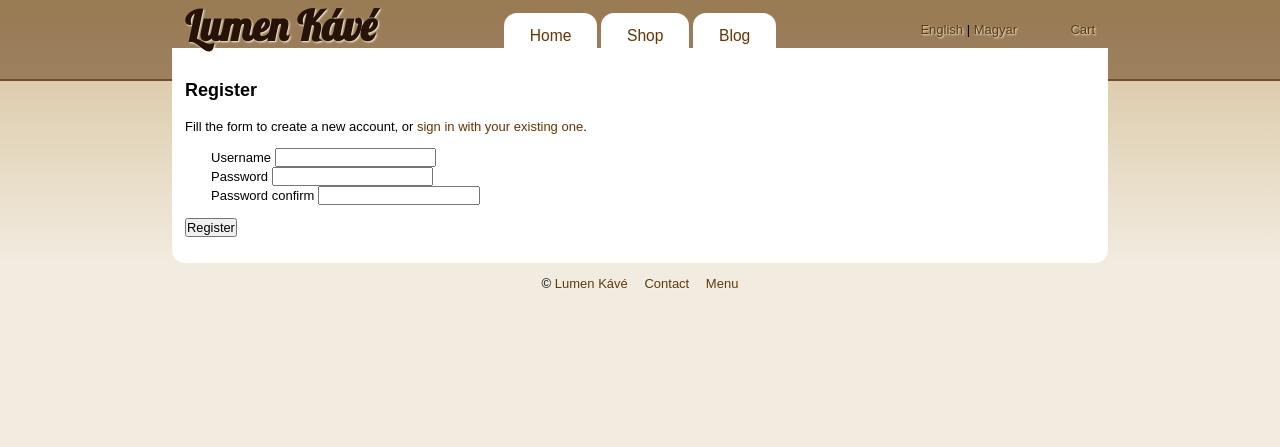
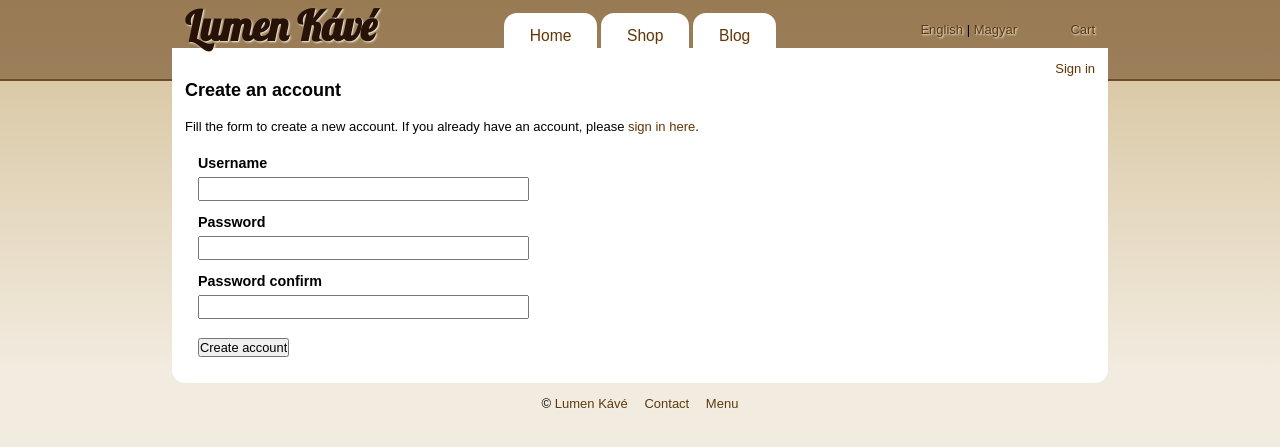
Before and after one commit to yaanno/gae-shop, a Python web app: template templates/user/register.html in a window 1280 px wide. Shown: the top 447 px of the page. Run offline with Jinja, Linux system fonts and the light colour scheme; the template is opened without the code that fills it: most values are stand-ins (such as "Sample title", 1, 10 or a date in 2020); form fields are guessed from the names that the template uses; some libraries are stand-ins or nearby versions.

Commit message:
auth forms

```diff
--- /dev/null
+++ b/static/css/forms.css
@@ -0,0 +1,58 @@
+/* =forms */
+
+.tipfy-form ul {
+    margin: 0 1em;
+}
+
+.tipfy-form li {
+    padding: .5em 0;
+    position: relative;
+}
+
+.tipfy-form label {
+    display: block;
+    font-size: 1.1em;
+    font-weight: bold;
+    padding: 0 0 .3em;
+    cursor: pointer;
+}
+
+.tipfy-form label abbr {
+    color: red;
+    border: none;
+}
+
+.tipfy-form .descr {
+    display: block;
+    font-style: italic;
+    font-size: .9em;
+    padding: .2em;
+    color: green;
+}
+
+.tipfy-form input[type=text], .tipfy-form input[type=password] {
+    width: 25em;
+    padding: .2em;
+}
+
+.tipfy-form input[type=checkbox] {
+    float: left;
+    margin-right: .5em;
+}
+
+.tipfy-form textarea {
+    width: 100%;
+    height: 20em;
+}
+
+.tipfy-form p:last-child {
+    margin: 1em;
+}
+
+.errors {
+    margin: 0;
+    position: absolute;
+    top: 0;
+    left: 16em;
+    color: red;
+}
--- a/static/css/site.css
+++ b/static/css/site.css
@@ -235,3 +235,9 @@ footer {
 .tag {
     color: #5F3711;
 }
+
+#auth {
+    position: absolute;
+    right: 1em;
+    top: 1em;
+}
--- a/templates/base.html
+++ b/templates/base.html
@@ -12,7 +12,7 @@
         <link rel="stylesheet" href="/css/reset-min.css">
         <link rel="stylesheet" href="/css/base-min.css">
         <link rel="stylesheet" href="/css/fonts-min.css">
-        <link rel="stylesheet" href="/css/site-min.css">
+        <link rel="stylesheet" href="/css/site.css">
         <link href='http://fonts.googleapis.com/css?family=Lobster&amp;subset=latin' rel='stylesheet' type='text/css'>
         {% block css %}
         {% endblock %}
@@ -32,6 +32,9 @@
             <div id="cart">
                 {% include "partials/cart.html" %}
             </div>
+            <div id="auth">
+                {% include "partials/auth.html" %}
+            </div>
             {% block content %}{% endblock %}
         </div>
         {% block footer %}
--- /dev/null
+++ b/templates/partials/auth.html
@@ -0,0 +1,5 @@
+{% if current_user %}
+    Hi, {{ current_user }} | <a href="{{ url_for('user/profile') }}">Your profile</a> | <a href="{{ logout_url }}">Sign out</a>
+{% else %}
+    <a href="{{ login_url }}">Sign in</a>
+{% endif %}
--- a/templates/user/register.html
+++ b/templates/user/register.html
@@ -2,17 +2,19 @@
 
 {% from 'form_macros.html' import form_field %}
 
+{% block title %}
+    {{ _('Create an account') }} | {{ super() }}
+{% endblock %}
+
 {% block content %}
-    <h1>Register</h1>
-    <p>Fill the form to create a new account, or <a href="{{ url_for('auth/login') }}">sign in with your existing one</a>.</p>
+    <h1>{{ _('Create an account') }}</h1>
+    <p>Fill the form to create a new account. If you already have an account, please <a href="{{ url_for('auth/login') }}">sign in here</a>.</p>
     <form method="post" action="{{ current_url }}" enctype="multipart/form-data" class="tipfy-form">
-        <ol>
-            <li>{{ form_field(form.username, class='medium') }}</li>
-            <li>{{ form_field(form.password, class='medium') }}</li>
-            <li>{{ form_field(form.password_confirm, class='medium') }}</li>
-        </ol>
-        <fieldset class="submit">
-            <input type="submit" name="submit" value="{{ _('Register') }}">
-        </fieldset>
+        <ul>
+            <li>{{ form_field(form.username) }}</li>
+            <li>{{ form_field(form.password) }}</li>
+            <li>{{ form_field(form.password_confirm) }}</li>
+        </ul>
+        <p><input type="submit" name="submit" value="{{ _('Create account') }}"></p>
     </form>
 {% endblock %}
--- a/templates/user/user_base.html
+++ b/templates/user/user_base.html
@@ -2,6 +2,10 @@
 
 {% block title %}
     {{ super() }}
+{% endblock %}
+
+{% block css %}
+    <link rel="stylesheet" href="/css/forms.css">
 {% endblock %}
 
 {% block navigation_main %}
```
Also changed, not shown: apps/admin/handlers.py (+27 -15 lines), apps/blog/handlers.py (+14 -8 lines), apps/pages/handlers.py (+10 -5 lines), apps/shop/handlers.py (+5 -5 lines), apps/user/urls.py (+4 -4 lines), templates/user/login.html (+6 -7 lines).
